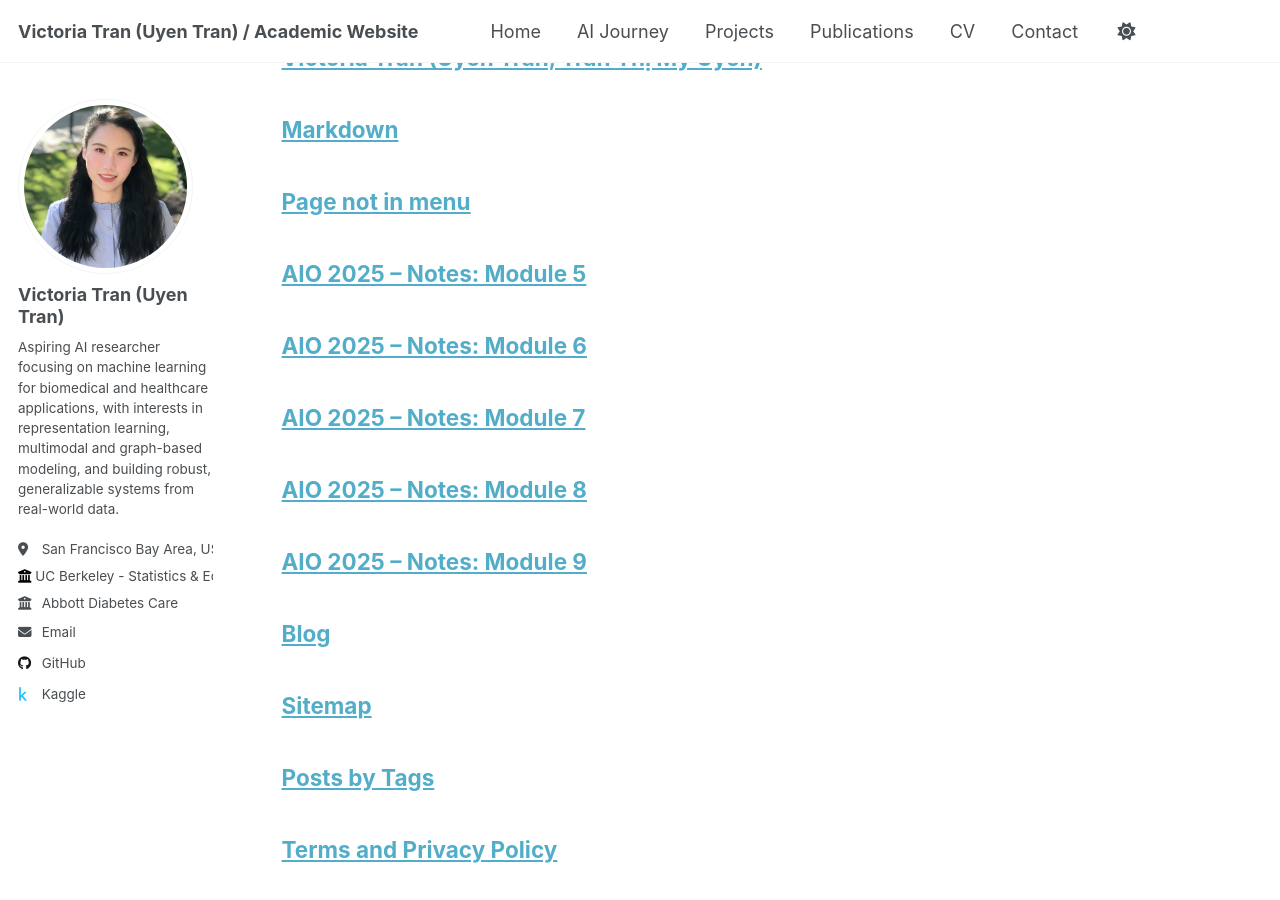
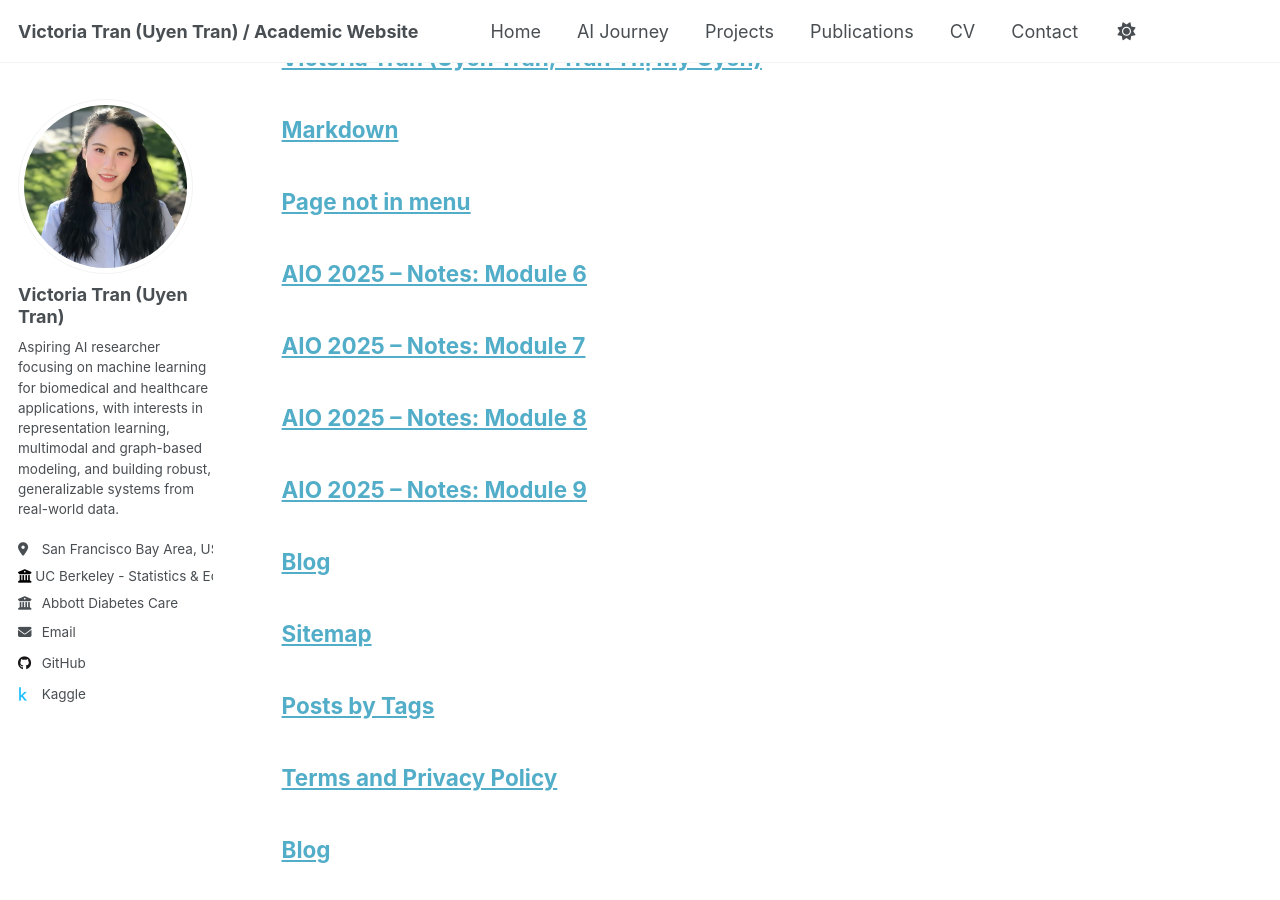
Before and after one commit to uyentran9/uyentran-ai-blog, a Jekyll site: the page built from _pages/archive-layout-with-content.md, in a window 1280 px wide and 900 px high, scrolled down 5065 px. Built offline with Jekyll 4.4.1, drawn with Linux system fonts in a browser that asks for light colours; a script that is not in the unit is left out.

Commit message:
Update title and publication status for Module 5 notes

```diff
--- a/_pages/blog/notes-module5.html
+++ b/_pages/blog/notes-module5.html
@@ -1,9 +1,10 @@
 ---
 layout: archive
-title: "AIO 2025 – Notes: Module 5"
+title: "AIO 2026 – Notes: Module 5"
 permalink: /blog/notes/module5/
 author_profile: true
 module_tag: "module5"
+published: false
 ---
 
 {% include base_path %}
```
